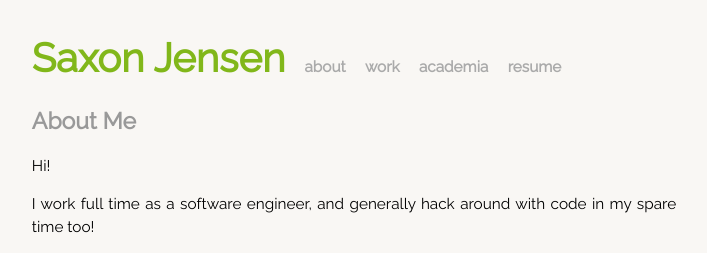
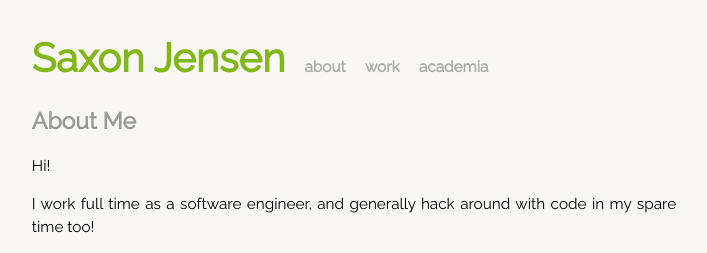
Before and after one commit to SaxJ/portfolio-website, a Jekyll site: the page built from index.md, in a window 1280 px wide. Shown: the top 253 px of the page, without its empty margins (286-993 px from the left). Built offline with Jekyll 4.4.1, drawn with Linux system fonts in a browser that asks for light colours.

Commit message:
Update default.html

```diff
--- a/_layouts/default.html
+++ b/_layouts/default.html
@@ -23,7 +23,6 @@
             <a class="extra" href="/">about</a>
             <a class="extra" href="/work.html">work</a>
             <a class="extra" href="/academic.html">academia</a>
-            <a class="extra" href="/pdfs/resume.pdf">resume</a>
           </div>
 
           {{ content }}
```
